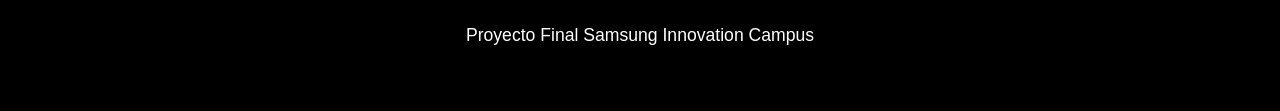
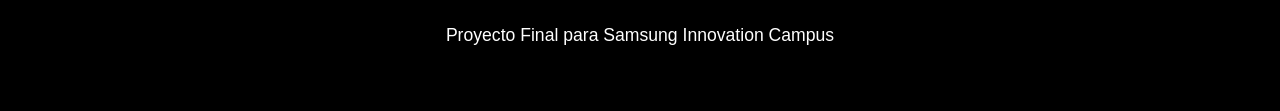
Before and after one commit to MichellPolicarpio/DeteccionSargazoSIC, a plain HTML site: page index.html in a window 1280 px wide. Shown: the part 296-407 px from the top of the page. Drawn offline with Linux system fonts and the light colour scheme; a web font is replaced by a local one.

Commit message:
Add files via upload

```diff
--- a/index.html
+++ b/index.html
@@ -29,7 +29,7 @@
                 <img src="./udemlogo.jpeg" alt="UDEM Logo" class="udem-logo">
             </div>
             <h1>Detección automática de sargazo mediante Redes Neuronales Convolucionales</h1>
-            <div class="subtitle">Proyecto Final Samsung Innovation Campus</div>
+            <div class="subtitle">Proyecto Final para Samsung Innovation Campus</div>
         </header>
 
         <main class="content">
```
